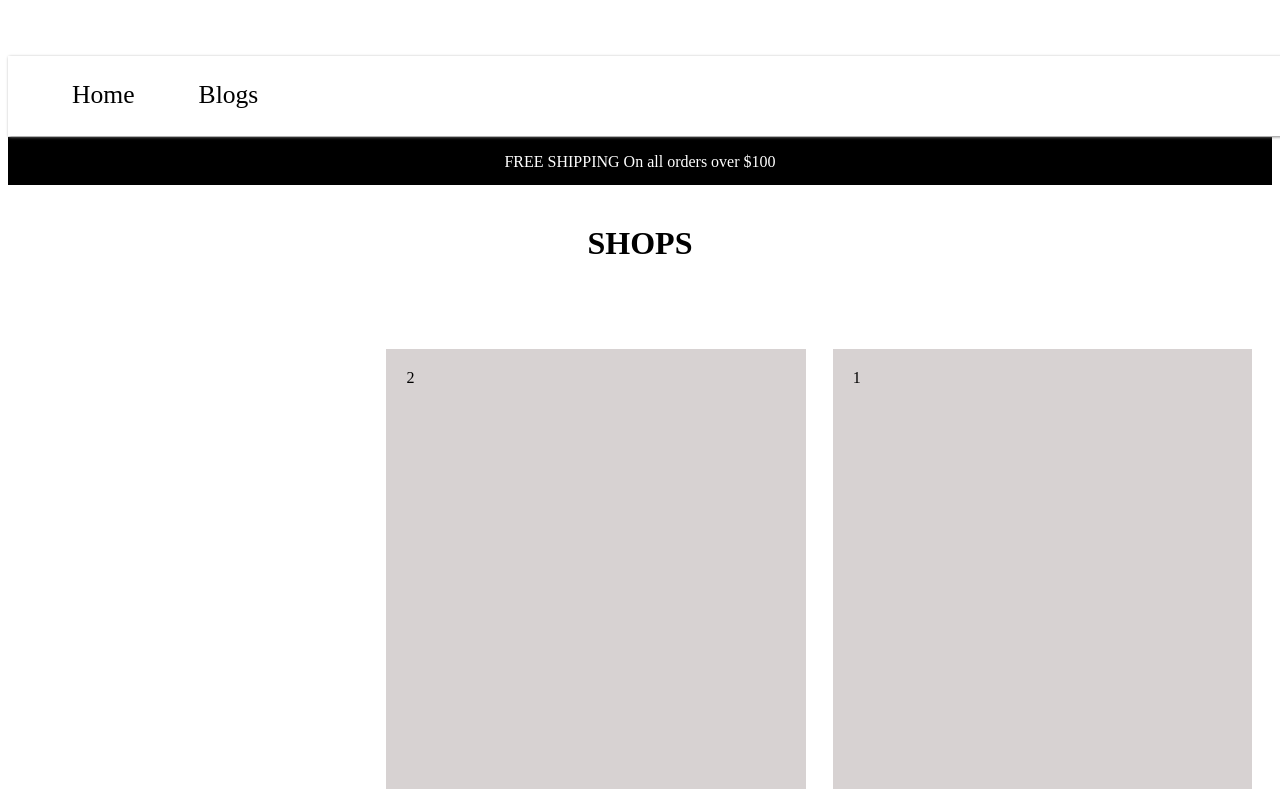
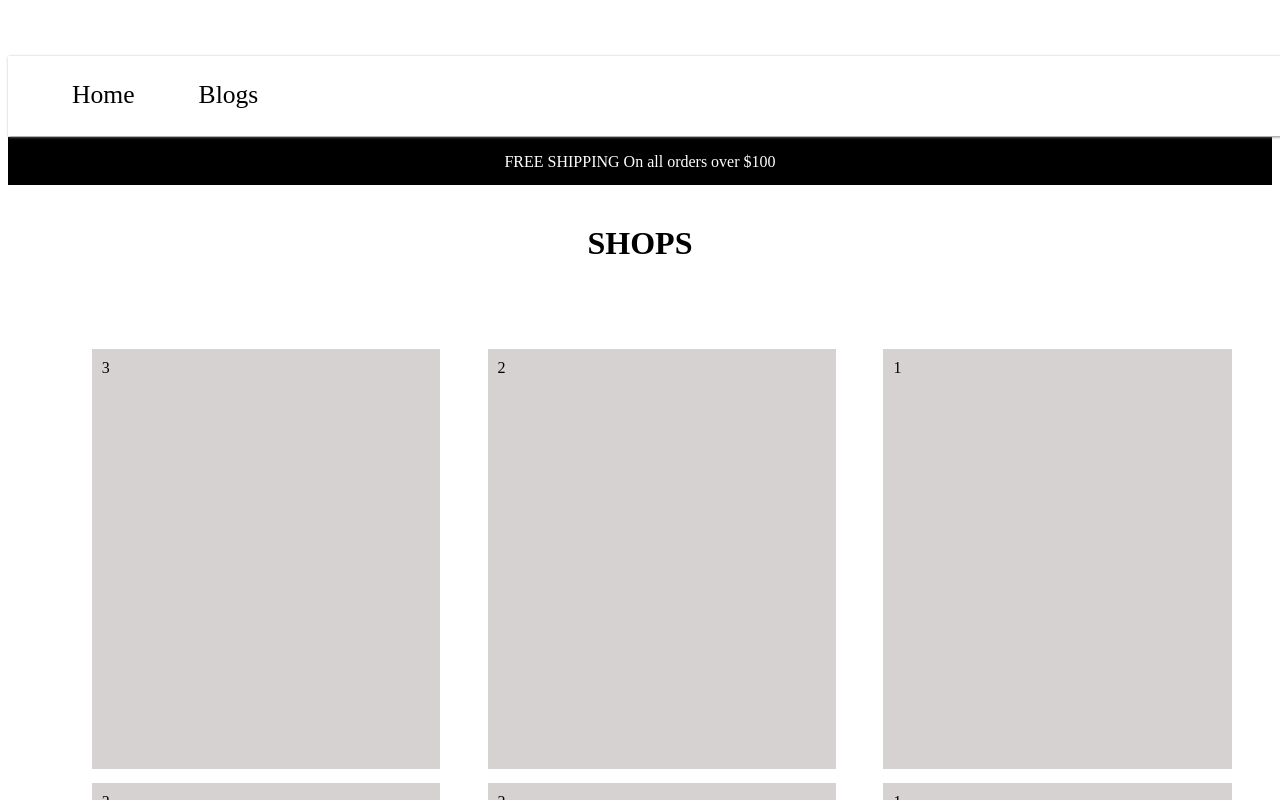
Before and after one commit to Vera25-O/clothline, a React (Create React App) app in the folder my-app/: page /fashion in a window 1280 px wide. Shown: the top 800 px of the page. Built offline with nearby package versions, Linux system fonts and the light colour scheme.

Commit message:
modified index.js

```diff
--- a/my-app/src/index.css
+++ b/my-app/src/index.css
@@ -124,10 +124,11 @@ h5 {
 .container > div {
   background-color: rgb(215, 210, 210);
   margin: 0.9vh;
-  margin-right: 2.5vh;
-  padding: 20px;
+  margin-right: 5vh;
+  padding: 10px;
   height: 50vh;
-  width: 30%;
+  width: 26%;
+  min-width: 40vh;
   float: right;
 }
 /* blog css */
@@ -139,7 +140,7 @@ h5 {
 .flex-container > div {
   background-color: #f1f1f1;
   margin: 10px;
-  width: 20%;
+  width: 25%;
   float: right;
   padding: 20px;
   font-size: 30px;
```
